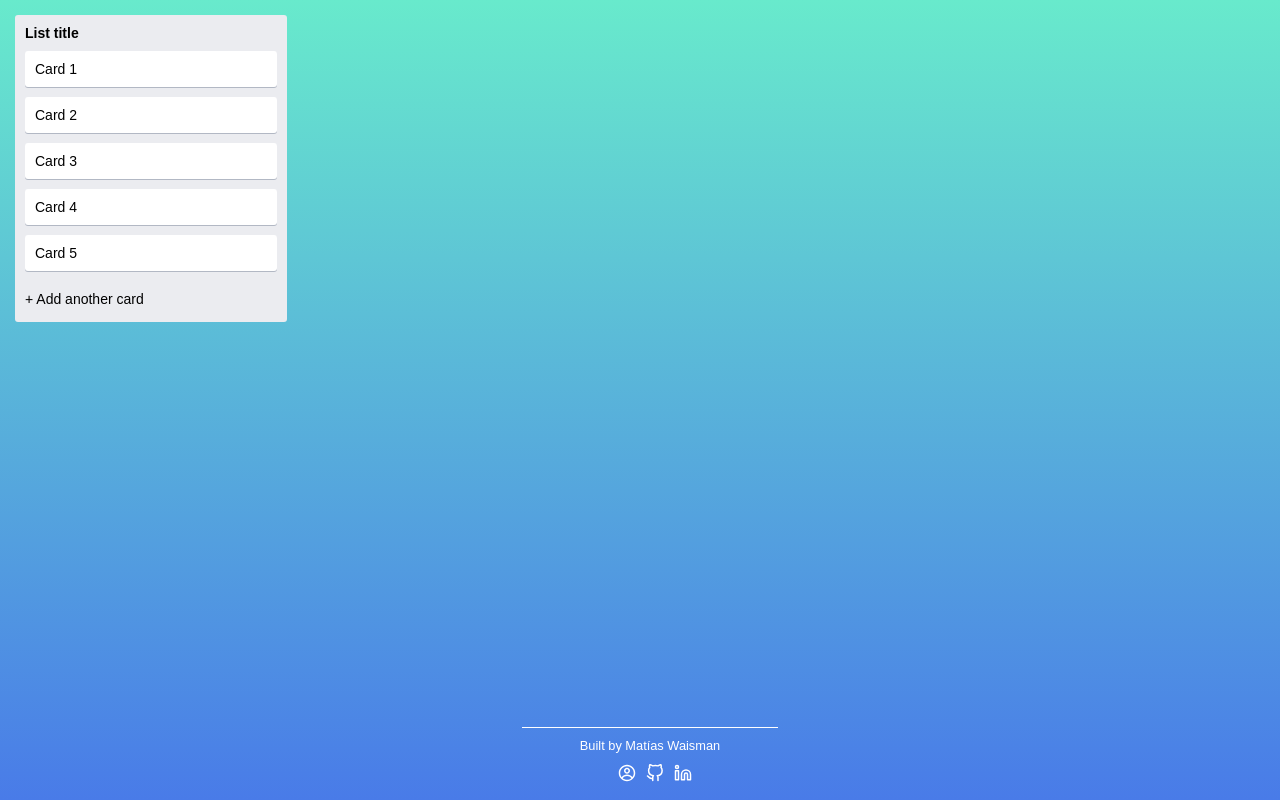
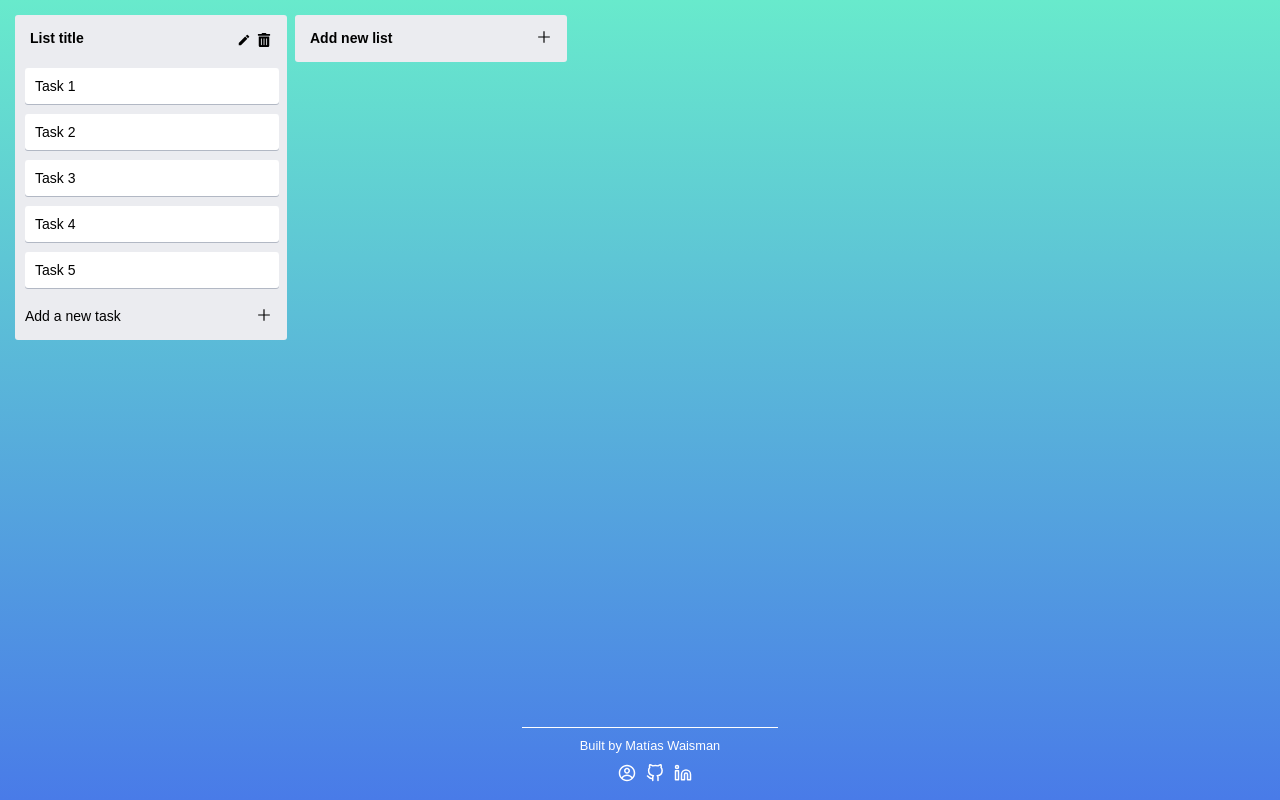
Before and after one commit to matiWaisman/OwnTrello, a React (Create React App) app in the folder owntrello/: page / in a window 1280 px wide. Built offline with nearby package versions, Linux system fonts and the light colour scheme.

Commit message:
Finished static design

```diff
--- /dev/null
+++ b/owntrello/src/components/addList.js
@@ -0,0 +1,18 @@
+import React from "react";
+import "../stylesheets/addList.css";
+import { GrAdd } from "react-icons/gr";
+const addList = () => {
+  return (
+    <div className="addListContainer">
+      <div className="addListTitle">
+        <div>Add new list</div>
+        <div></div>
+        <button className="addButton">
+          <GrAdd />
+        </button>
+      </div>
+    </div>
+  );
+};
+
+export default addList;
--- a/owntrello/src/components/list.js
+++ b/owntrello/src/components/list.js
@@ -1,16 +1,33 @@
 import React from "react";
 import "../stylesheets/list.css";
+import Task from "./task";
+import { FaTrashAlt } from "react-icons/fa";
+import { MdModeEditOutline } from "react-icons/md";
+import { GrAdd } from "react-icons/gr";
 
 const list = () => {
   return (
     <div className="list">
-      <div className="listTitle">List title</div>
-      <div className="card">Card 1</div>
-      <div className="card">Card 2</div>
-      <div className="card">Card 3</div>
-      <div className="card">Card 4</div>
-      <div className="card">Card 5</div>
-      <div className="add-card">+ Add another card</div>
+      <div className="listTitle">
+        <div>List title</div>
+        <div></div>
+        <div className="subGrid">
+          <button className="button">
+            <MdModeEditOutline />
+          </button>
+          <button className="button">
+            <FaTrashAlt />
+          </button>
+        </div>
+      </div>
+      <Task />
+      <div className="addTask">
+        <div>Add a new task</div>
+        <div></div>
+        <button className="addTaskButton">
+          <GrAdd />
+        </button>
+      </div>
     </div>
   );
 };
--- a/owntrello/src/components/listsContainer.js
+++ b/owntrello/src/components/listsContainer.js
@@ -1,12 +1,14 @@
 import React from "react";
 import "../stylesheets/listsContainer.css";
 import List from "./list";
+import AddList from "./addList";
 
 const listsContainer = () => {
   return (
     <div className="base">
       <div className="lists">
         <List />
+        <AddList />
       </div>
     </div>
   );
--- /dev/null
+++ b/owntrello/src/components/task.js
@@ -0,0 +1,16 @@
+import React from "react";
+import "../stylesheets/task.css";
+
+const task = () => {
+  return (
+    <>
+      <div className="task">Task 1</div>
+      <div className="task">Task 2</div>
+      <div className="task">Task 3</div>
+      <div className="task">Task 4</div>
+      <div className="task">Task 5</div>
+    </>
+  );
+};
+
+export default task;
--- /dev/null
+++ b/owntrello/src/stylesheets/addList.css
@@ -0,0 +1,28 @@
+.addListContainer {
+    background-color: rgb(235, 236, 240);
+    border-radius: 3px;
+    display: grid;
+    grid-auto-rows: max-content;
+    grid-gap: 10px;
+    height: max-content;
+    padding: 10px;
+    font-weight: bold;
+}
+
+.addListTitle {
+    font-weight: bold;
+    display: grid;
+    grid-template-columns: auto auto auto;
+    margin: 5px;
+}
+
+.addButton {
+    background: none;
+    color: inherit;
+    border: none;
+    padding: 0;
+    font: inherit;
+    cursor: pointer;
+    outline: inherit;
+    margin-left: 140px;
+}
--- a/owntrello/src/stylesheets/list.css
+++ b/owntrello/src/stylesheets/list.css
@@ -10,16 +10,41 @@
 
 .listTitle {
     font-weight: bold;
+    display: grid;
+    grid-template-columns: auto auto auto;
+    margin: 5px;
 }
 
-.card {
-    background-color: white;
-    border-radius: 3px;
-    box-shadow: 0 1px 0 rgba(9, 30, 66, .25);
-    padding: 10px;
+.subGrid {
+    display: grid;
+    grid-template-columns: auto auto auto;
+    margin-left: 150px;
 }
 
-.add-card {
+.button {
+    background: none;
+    color: inherit;
+    border: none;
+    padding: 3px;
+    font: inherit;
+    cursor: pointer;
+    outline: inherit;
+}
+
+.addTask {
     padding-top: 10px;
     padding-bottom: 5px;
+    font-weight: 500;
+    display: grid;
+    grid-template-columns: auto auto auto;
 }
+
+.addTaskButton {
+    margin-left: 100px;
+    background: none;
+    color: inherit;
+    border: none;
+    font: inherit;
+    cursor: pointer;
+    outline: inherit;
+}
--- /dev/null
+++ b/owntrello/src/stylesheets/task.css
@@ -0,0 +1,6 @@
+.task {
+    background-color: white;
+    border-radius: 3px;
+    box-shadow: 0 1px 0 rgba(9, 30, 66, .25);
+    padding: 10px;
+}
```
